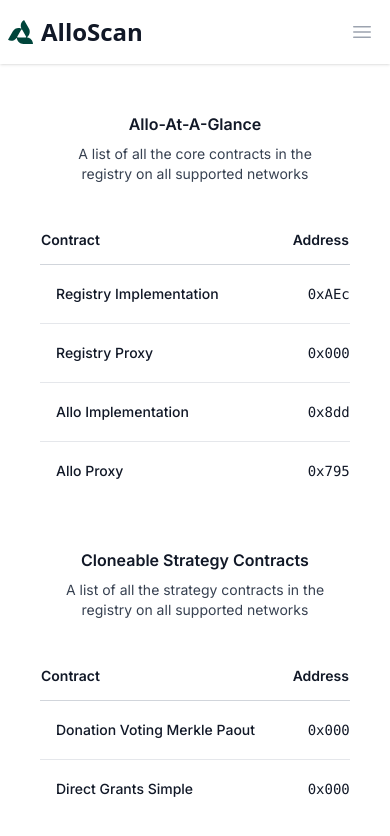
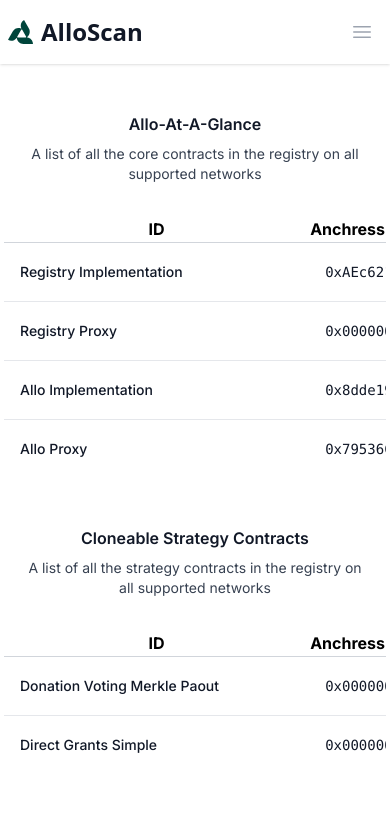
Before and after one commit to allo-protocol/allo-scan, a Next.js app: page / in a window 390 px wide. Shown: the top 836 px of the page. Built offline with nearby package versions, Linux system fonts and the light colour scheme.

Commit message:
chore: wip mobile updates

```diff
--- a/src/app/layout.tsx
+++ b/src/app/layout.tsx
@@ -22,7 +22,7 @@ export default function RootLayout({
         <body>
           <div className="mx-auto max-w-7xl sm:px-6 lg:px-8">
             <Navbar />
-            <div className="px-10">
+            <div className="lg:px-8 px-1 sm:px-2 md:px-6">
               <div className={inter.className}>{children}</div>
             </div>
           </div>
--- a/src/components/Pool/Pool.tsx
+++ b/src/components/Pool/Pool.tsx
@@ -2,8 +2,12 @@
 // eslint-disable-file react/jsx-key
 import Table from "../Table";
 import { TTableData } from "@/types/types";
-import { Address, convertBytesToShortString, truncatedString } from "../Address";
-import { convertChainIdToNetworkName, formatAmount, shortenPoolName } from "@/utils/utils";
+import { Address } from "../Address";
+import {
+  convertChainIdToNetworkName,
+  formatAmount,
+  shortenPoolName,
+} from "@/utils/utils";
 import Link from "next/link";
 // import Status from "../Status";
 
@@ -25,9 +29,13 @@ const Pool = (data: any) => {
     ],
     rows: Object.values(data.data).map((pool: any) => {
       return [
-        <Link href={`/pool/${pool.chainId}/${pool.poolId}`}>
-          {truncatedString(pool.poolId)}
-        </Link>,,
+        <Link
+          className="text-green-800 hover:bg-green-200 p-2 rounded-md"
+          href={`/pool/${pool.chainId}/${pool.poolId}`}
+        >
+          {pool.poolId}
+        </Link>,
+        ,
         <Address address={pool.strategy} chainId={pool.chainId} />,
         // pool.name, FIXME: THE API DOES NOT RETURN THE POOL NAME
         // shortenPoolName("Pool Name is really long"),
--- a/src/components/Pool/PoolDetail.tsx
+++ b/src/components/Pool/PoolDetail.tsx
@@ -23,7 +23,7 @@ const PoolDetailPage = ({
           {/* {pool.name} */}
           "Pool Name"
         </h3>
-        <p className="mt-1 max-w-2xl text-sm leading-6 text-gray-500 font-mono">
+        <p className="mt-1 max-w-xs text-sm leading-6 text-gray-500 font-mono">
           {pool.poolId}
         </p>
       </div>
--- a/src/components/Registry/Profile.tsx
+++ b/src/components/Registry/Profile.tsx
@@ -15,7 +15,9 @@ const Profile = (data: any) => {
       return [
         // eslint-disable-next-line react/jsx-key
         <Link href={`/profile/${profile.chainId}/${profile.profileId}`}>
-          {truncatedString(profile.profileId)}
+          <span className="text-green-800">
+            {truncatedString(profile.profileId)}
+          </span>
         </Link>,
         // eslint-disable-next-line react/jsx-key
         <Address address={profile.anchor} chainId={profile.chainId} />,
--- a/src/components/Table.tsx
+++ b/src/components/Table.tsx
@@ -19,7 +19,7 @@ const Table = ({ data }: { data: TTableData }) => {
             <div className="inline-block min-w-full py-2 align-middle sm:px-6 lg:px-8">
               <table className="min-w-full divide-y divide-gray-300">
                 <thead>
-                  <tr>
+                  <tr className="hidden md:table-row lg:table-row">
                     {data.headers.map((header, index) => (
                       <th
                         key={"headers-" + index}
@@ -29,6 +29,11 @@ const Table = ({ data }: { data: TTableData }) => {
                         <div className="group inline-flex">{header}</div>
                       </th>
                     ))}
+                  </tr>
+                  <tr className="md:hidden lg:hidden">
+                    <th>ID</th>
+                    {/* TODO: we need to dynamically display Anchor or Address depnding on profile or pool table */}
+                    <th>Anchress</th>
                   </tr>
                 </thead>
                 <tbody className="divide-y divide-gray-200 bg-white">
```
